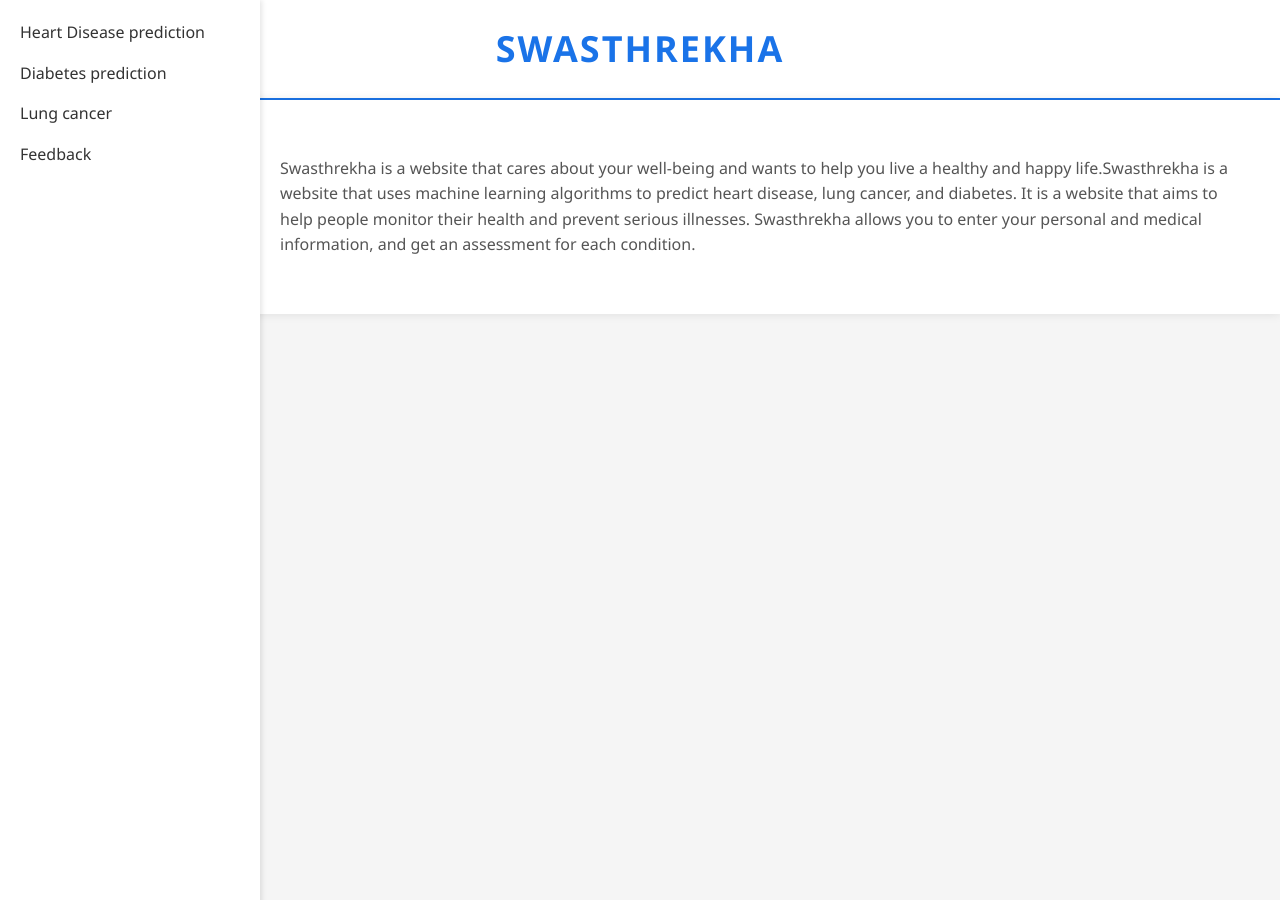
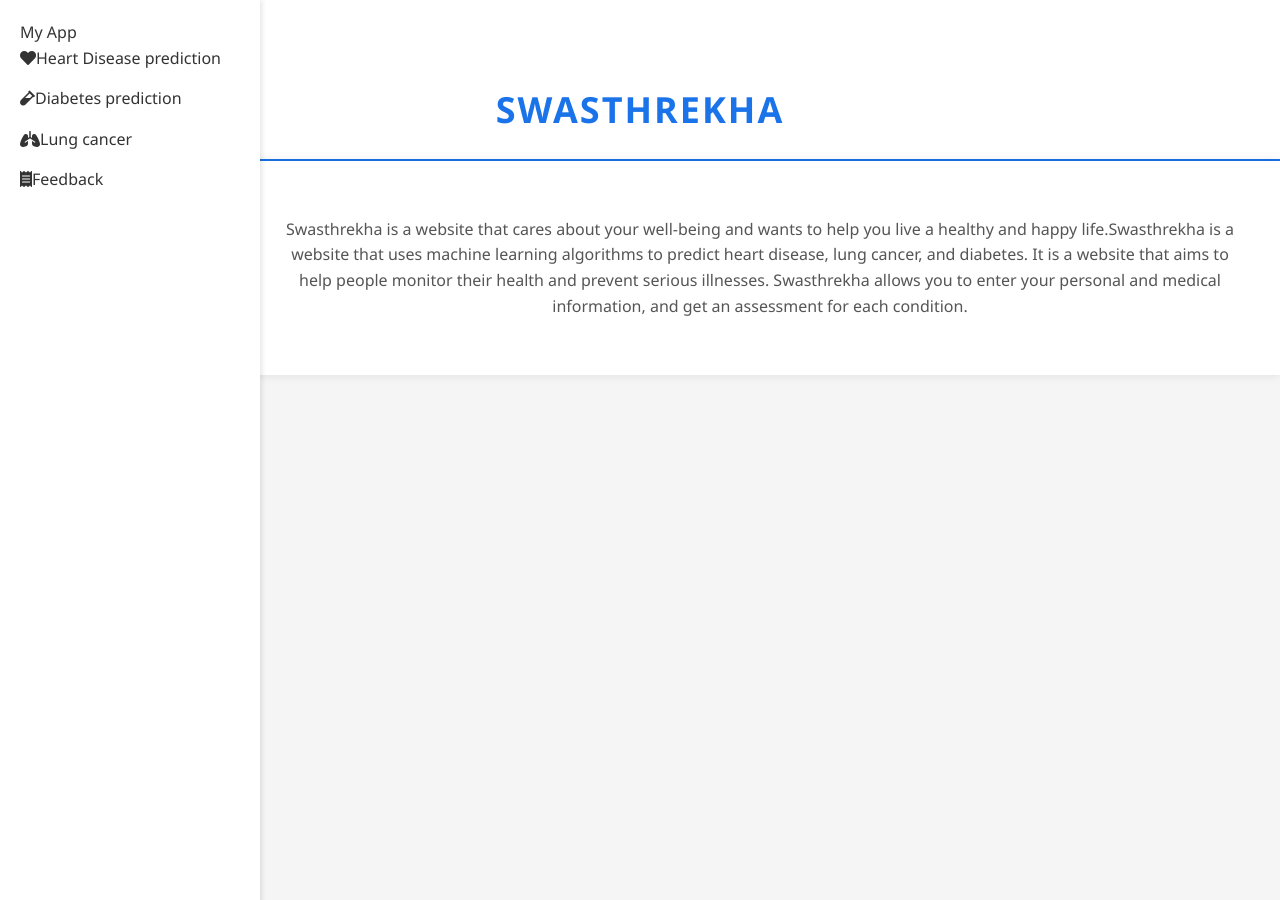
Before and after one commit to Sonicof/swasthrekha, a Flask app: page / in a window 1280 px wide. Run offline with Flask 2, Linux system fonts and the light colour scheme; parts of the project's set-up code (start-up, migrations or seed data) failed here and were passed over.

Commit message:
Update 1.html

```diff
--- a/templates/1.html
+++ b/templates/1.html
@@ -3,24 +3,31 @@
 <html>
 <head>
   <link rel="stylesheet" href="{{ url_for('static', filename='1CSS.css') }}">
+  <link rel="stylesheet" href="https://cdnjs.cloudflare.com/ajax/libs/font-awesome/5.15.3/css/all.min.css"/>
 </head>
 <body>
   <!-- Header with company name -->
   <div id="header">
+    <input type="checkbox" id="check">
+    <label for="check">
+        <i class="fas fa-bars" id="btn"></i>
+        <i class="fas fa-times" id="cancel"></i>
+    </label>
     <h1>Swasthrekha</h1>
   </div>
   <!-- Sidebar menu -->
   <div id="side">
+    <header>My App</header>
     <ul>
-      <li><a href="#" onclick="showContent('heart')">Heart Disease prediction</a></li>
-      <li><a href="#" onclick="showContent('diabetes')">Diabetes prediction</a></li>
-      <li><a href="#" onclick="showContent('lung')">Lung cancer</a></li>
-      <li><a href="#" onclick="showContent('feedback')">Feedback</a></li>
+      <li><a href="#" onclick="showContent('heart')"><i class="fas fa-heart"></i>Heart Disease prediction</a></li>
+      <li><a href="#" onclick="showContent('diabetes')"><i class="fas fa-vial"></i>Diabetes prediction</a></li>
+      <li><a href="#" onclick="showContent('lung')"><i class="fas fa-lungs"></i>Lung cancer</a></li>
+      <li><a href="#" onclick="showContent('feedback')"><i class="fas fa-receipt"></i>Feedback</a></li>
     </ul>
   </div>
   <!-- Main content -->
   <div id="main">
-      <p>Swasthrekha is a website that cares about your well-being and wants to help you live a healthy and happy life.Swasthrekha is a website that uses machine learning algorithms to predict heart disease, lung cancer, and diabetes. It is a website that aims to help people monitor their health and prevent serious illnesses. Swasthrekha allows you to enter your personal and medical information, and get an assessment for each condition.</p>
+      <p style="text-align: center">Swasthrekha is a website that cares about your well-being and wants to help you live a healthy and happy life.Swasthrekha is a website that uses machine learning algorithms to predict heart disease, lung cancer, and diabetes. It is a website that aims to help people monitor their health and prevent serious illnesses. Swasthrekha allows you to enter your personal and medical information, and get an assessment for each condition.</p>
     <!-- Heart disease prediction content -->
     <div id="heart" class="content">
       <h2>Heart Disease prediction</h2>
```
